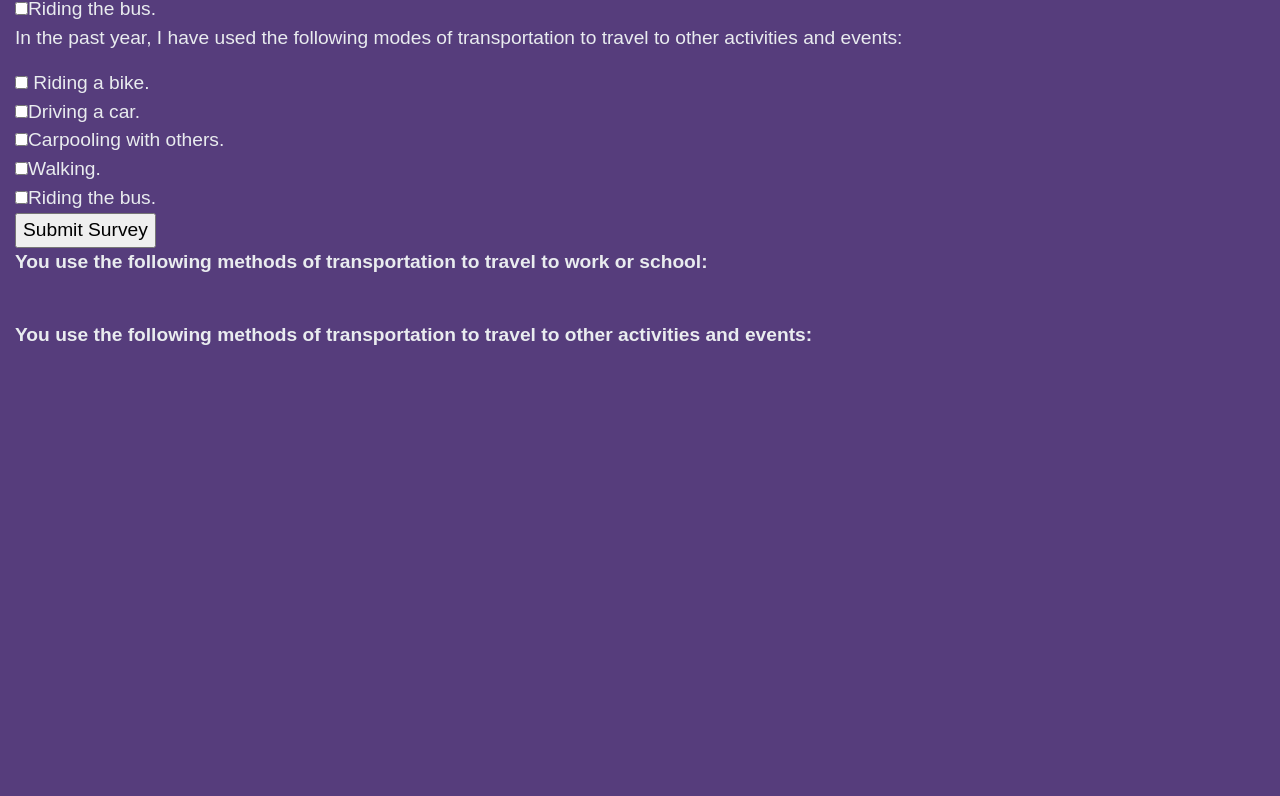
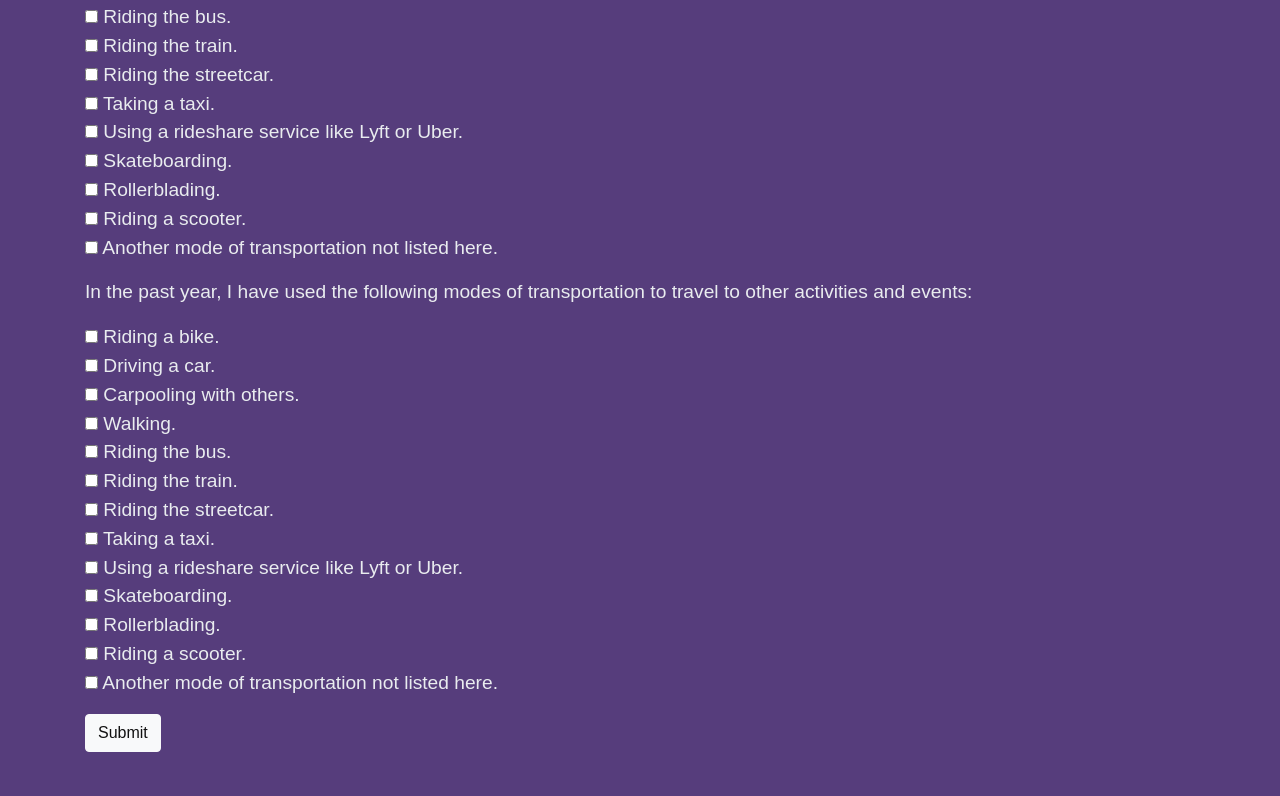
Before and after one commit to Joshhortt/transportation-survey, a plain HTML site: page index.html in a window 1280 px wide. Shown: the part 376-1172 px from the top of the page. Before the commit the page ends 800 px from the top, so only its background shows below. Drawn offline with nearby package versions, Linux system fonts and the light colour scheme.

Commit message:
add indentation.

```diff
--- a/index.html
+++ b/index.html
@@ -1,40 +1,60 @@
-<!DOCTYPE html>
-<html>
+<!doctype html>
+<html lang="en">
     <head>
         <meta charset="utf-8">
+        <meta name="viewport" content="width=device-width, initial-scale=1, shrink-to-fit=no">
         <link href="css/bootstrap.css" rel="stylesheet" type="text/css">
         <link href="css/styles.css" rel="stylesheet" type="text/css">
-    <script src="js/jquery-3.3.1.js"></script>
-    <script src="js/scripts.js"></script>
-    <title>Transportation Survey</title>
+        <script src="js/jquery-3.4.0.js" type="text/javascript"></script>
+        <script src="js/scripts.js" type="text/javascript"></script>
     </head>
-  <body class="container-fluid">
-    <h2 class="jumbotron">Transportation Survey</h2>
-    <form id="transportation_survey" class="panel panel-info panel-modifier">
-      <div class="form-one">
+    <body>
+        <div class="container">
+            <div class="jumbotron">
+                <h2>Transportation <span id="blue-dot">☑️</span> <span id="survey">Survey<span></h2>
+            </div>
+            <form id="transportation_survey">
+                <div class="form-group">
                     <p>In the past year, I have used the following modes of transportation to travel to work or school:</p>
-        <input type="checkbox" name="transport-work" value="bike"> Riding a bike.<br>
-        <input type="checkbox" name="transport-work" value="car">Driving a car.<br>
-        <input type="checkbox" name="transport-work" value="carpool">Carpooling with others.<br>
-        <input type="checkbox" name="transport-work" value="walk">Walking.<br>
-        <input type="checkbox" name="transport-work" value="bus">Riding the bus.<br>
+                    <input type="checkbox" name="work-transportation" value="bike"> Riding a bike.<br>
+                    <input type="checkbox" name="work-transportation" value="car"> Driving a car.<br>
+                    <input type="checkbox" name="work-transportation" value="carpool"> Carpooling with others.<br>
+                    <input type="checkbox" name="work-transportation" value="walk"> Walking.<br>
+                    <input type="checkbox" name="work-transportation" value="bus"> Riding the bus.<br>
+                    <input type="checkbox" name="work-transportation" value="train"> Riding the train.<br>
+                    <input type="checkbox" name="work-transportation" value="streetcar"> Riding the streetcar.<br>
+                    <input type="checkbox" name="work-transportation" value="taxi"> Taking a taxi.<br>
+                    <input type="checkbox" name="work-transportation" value="rideshare"> Using a rideshare service like Lyft or Uber.<br>
+                    <input type="checkbox" name="work-transportation" value="skateboard"> Skateboarding.<br>
+                    <input type="checkbox" name="work-transportation" value="rollerblade"> Rollerblading.<br>
+                    <input type="checkbox" name="work-transportation" value="scooter"> Riding a scooter.<br>
+                    <input type="checkbox" name="work-transportation" value="other"> Another mode of transportation not listed here.<br>
                 </div>
-      <div class="form-two">
+                <div class="form-group">
                     <p>In the past year, I have used the following modes of transportation to travel to other activities and events:</p>
-        <input type="checkbox" name="transport-non-work" value="bike"> Riding a bike.<br>
-        <input type="checkbox" name="transport-non-work" value="car">Driving a car.<br>
-        <input type="checkbox" name="transport-non-work" value="carpool">Carpooling with others.<br>
-        <input type="checkbox" name="transport-non-work" value="walk">Walking.<br>
-        <input type="checkbox" name="transport-non-work" value="bus">Riding the bus.<br>
+                    <input type="checkbox" name="fun-transportation" value="bike"> Riding a bike.<br>
+                    <input type="checkbox" name="fun-transportation" value="car"> Driving a car.<br>
+                    <input type="checkbox" name="fun-transportation" value="carpool"> Carpooling with others.<br>
+                    <input type="checkbox" name="fun-transportation" value="walk"> Walking.<br>
+                    <input type="checkbox" name="fun-transportation" value="bus"> Riding the bus.<br>
+                    <input type="checkbox" name="fun-transportation" value="train"> Riding the train.<br>
+                    <input type="checkbox" name="fun-transportation" value="streetcar"> Riding the streetcar.<br>
+                    <input type="checkbox" name="fun-transportation" value="taxi"> Taking a taxi.<br>
+                    <input type="checkbox" name="fun-transportation" value="rideshare"> Using a rideshare service like Lyft or Uber.<br>
+                    <input type="checkbox" name="fun-transportation" value="skateboard"> Skateboarding.<br>
+                    <input type="checkbox" name="fun-transportation" value="rollerblade"> Rollerblading.<br>
+                    <input type="checkbox" name="fun-transportation" value="scooter"> Riding a scooter.<br>
+                    <input type="checkbox" name="fun-transportation" value="other"> Another mode of transportation not listed here.<br>
                 </div>
-     <button type="submit">Submit Survey</button>
+                <button type="submit" class="btn btn-light">Submit</button>
             </form>
-    <span id="responses-work">
+            <span id="work-responses">
                 <p><b>You use the following methods of transportation to travel to work or school:</b></p>
             </span>
             <br>
-    <span id="responses-non-work">
+            <span id="fun-responses">
                 <p><b>You use the following methods of transportation to travel to other activities and events:</b></p>
             </span>
+        </div>
     </body>
 </html>
```
Lines whose indentation alone changed are shown as unchanged.
